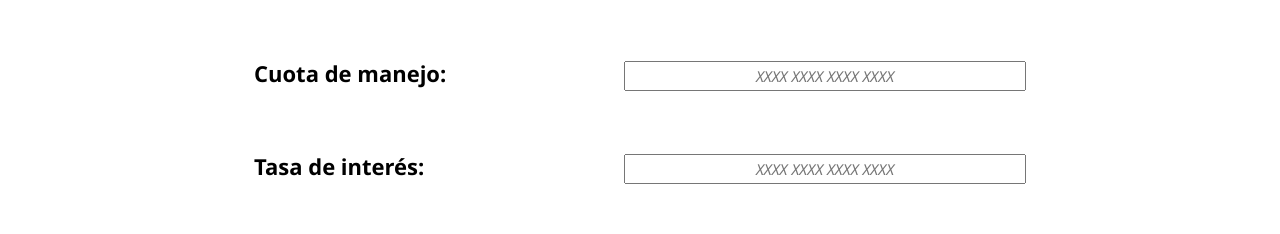
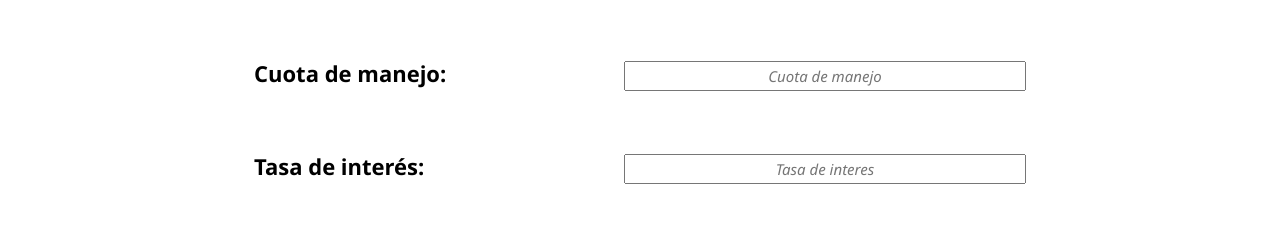
Before and after one commit to lizorc/PLiS-Tuya, a React (Create React App) app in the folder frontend/: page /crearTarjeta in a window 1280 px wide. Shown: the part 330-564 px from the top of the page. Built offline with nearby package versions, Linux system fonts and the light colour scheme.

Commit message:
Cambios menores

```diff
--- a/frontend/src/components/CardCreate/cardCreate.js
+++ b/frontend/src/components/CardCreate/cardCreate.js
@@ -85,14 +85,14 @@ const CardCreate = () => {
         <div className={styles.simulatorField}>
 
             <label htmlFor="fname">Cuota de manejo: </label>
-            <input onChange = {(e)=>onChange(e)} type="text" required id="cuotaManejo" name="cuotaManejo" placeholder="XXXX XXXX XXXX XXXX"/>
+            <input onChange = {(e)=>onChange(e)} type="text" required id="cuotaManejo" name="cuotaManejo" placeholder="Cuota de manejo"/>
 
         </div>
 
         <div className={styles.simulatorField}>
 
             <label htmlFor="fname">Tasa de interés: </label>
-            <input onChange = {(e)=>onChange(e)} type="text" required id="tasaInteres" name="tasaInteres" placeholder="XXXX XXXX XXXX XXXX"/>
+            <input onChange = {(e)=>onChange(e)} type="text" required id="tasaInteres" name="tasaInteres" placeholder="Tasa de interes"/>
 
         </div>
 
--- a/frontend/src/components/CardCreate/cardCreate.module.css
+++ b/frontend/src/components/CardCreate/cardCreate.module.css
@@ -75,5 +75,5 @@ input{
     border-radius: 10px;
     width: 600px;
     height: 40px;
-    background-color:rgba(247, 0, 0, 0.329);
+    background-color:rgba(0, 247, 12, 0.329);
 }
```
